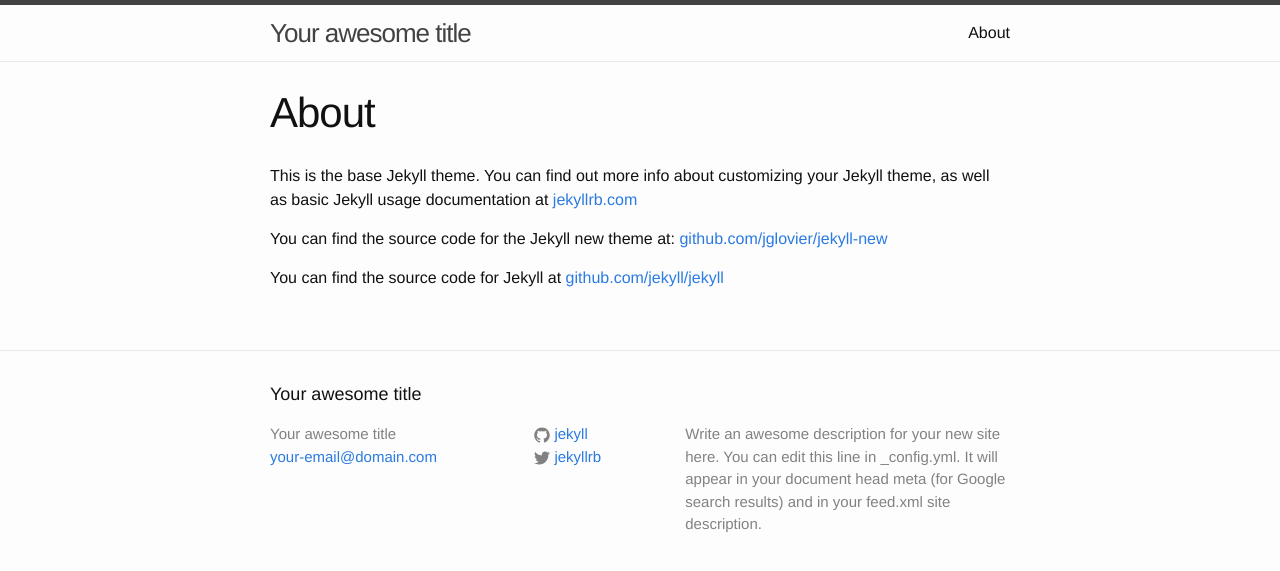
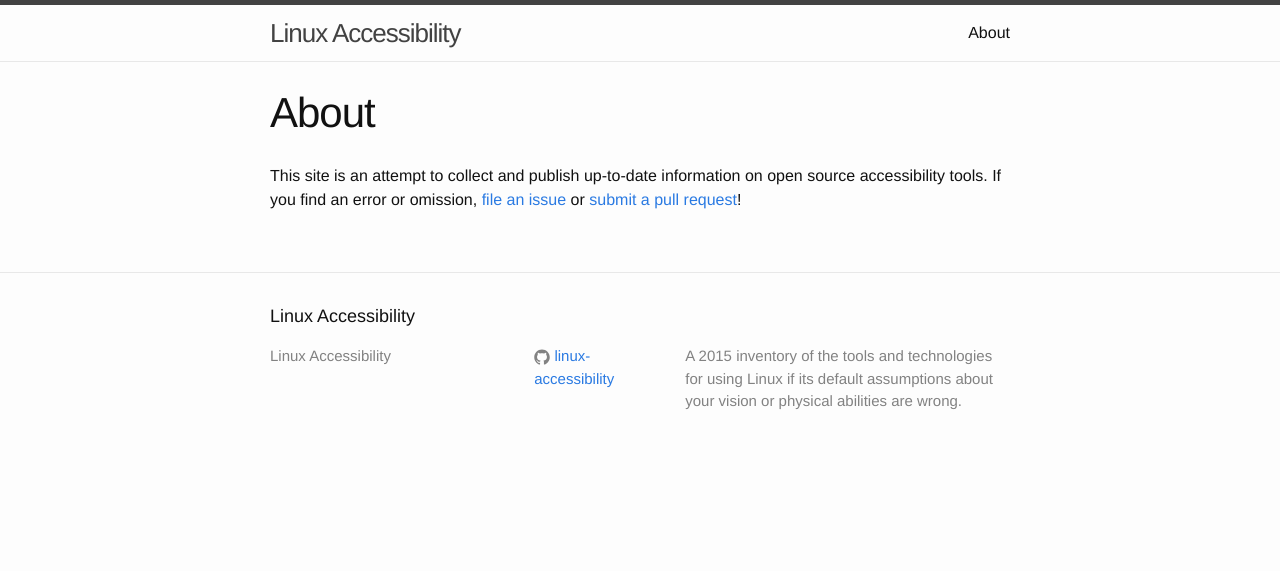
Before and after one commit to linux-accessibility/linux-accessibility.github.io, a Jekyll site: the page built from about.md, in a window 1280 px wide. Shown: the top 571 px of the page. Built offline with Jekyll 4.4.1, drawn with Linux system fonts in a browser that asks for light colours.

Commit message:
Publish as post because jekyll's hard

```diff
--- a/_config.yml
+++ b/_config.yml
@@ -1,14 +1,12 @@
 # Site settings
-title: Your awesome title
-email: your-email@domain.com
+title: Linux Accessibility
 description: > # this means to ignore newlines until "baseurl:"
-  Write an awesome description for your new site here. You can edit this
-  line in _config.yml. It will appear in your document head meta (for
-  Google search results) and in your feed.xml site description.
+  A 2015 inventory of the tools and technologies for using Linux if its default
+  assumptions about your vision or physical abilities are wrong.
 baseurl: "" # the subpath of your site, e.g. /blog/
-url: "http://yourdomain.com" # the base hostname & protocol for your site
-twitter_username: jekyllrb
-github_username:  jekyll
+url: "http://linux-accessibility.github.io" # the base hostname & protocol for your site
+github_username: linux-accessibility
+permalink: pretty
 
 # Build settings
 markdown: kramdown
--- a/about.md
+++ b/about.md
@@ -4,8 +4,9 @@ title: About
 permalink: /about/
 ---
 
-This is the base Jekyll theme. You can find out more info about customizing your Jekyll theme, as well as basic Jekyll usage documentation at [jekyllrb.com](http://jekyllrb.com/)
+This site is an attempt to collect and publish up-to-date information on
+open source accessibility tools. If you find an error or omission, [file an
+issue][issue] or [submit a pull request][pr]!
 
-You can find the source code for the Jekyll new theme at: [github.com/jglovier/jekyll-new](https://github.com/jglovier/jekyll-new)
-
-You can find the source code for Jekyll at [github.com/jekyll/jekyll](https://github.com/jekyll/jekyll)
+[issue]: https://github.com/linux-accessibility/linux-accessibility.github.io/issues/new
+[pr]: https://github.com/linux-accessibility/linux-accessibility.github.io/pulls
```
Also changed, not shown: _posts/2015-08-08-distros.md (renamed from distros.md, +16 -10 lines), _posts/2015-08-08-welcome-to-jekyll.markdown (deleted, +0 -25 lines).
